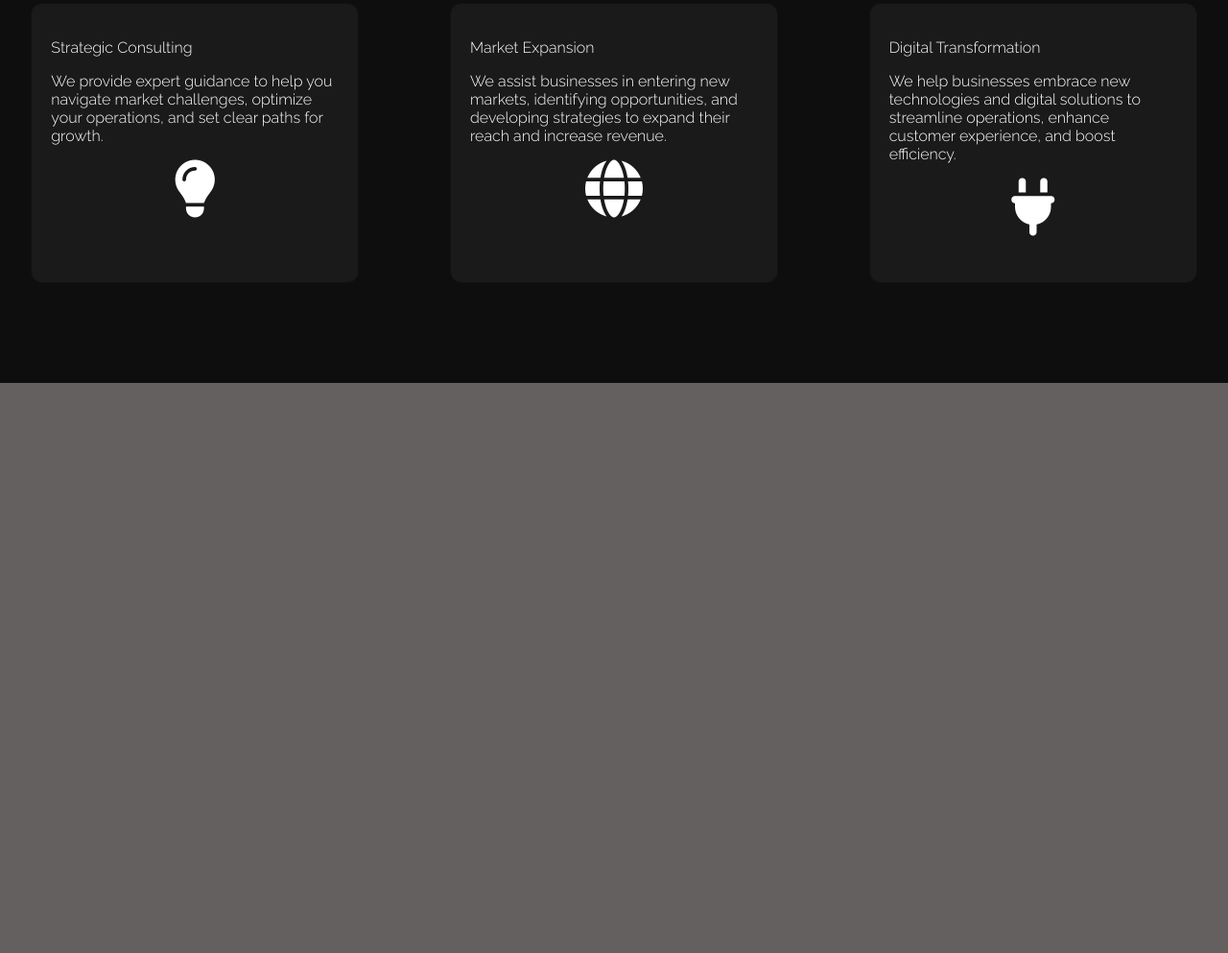
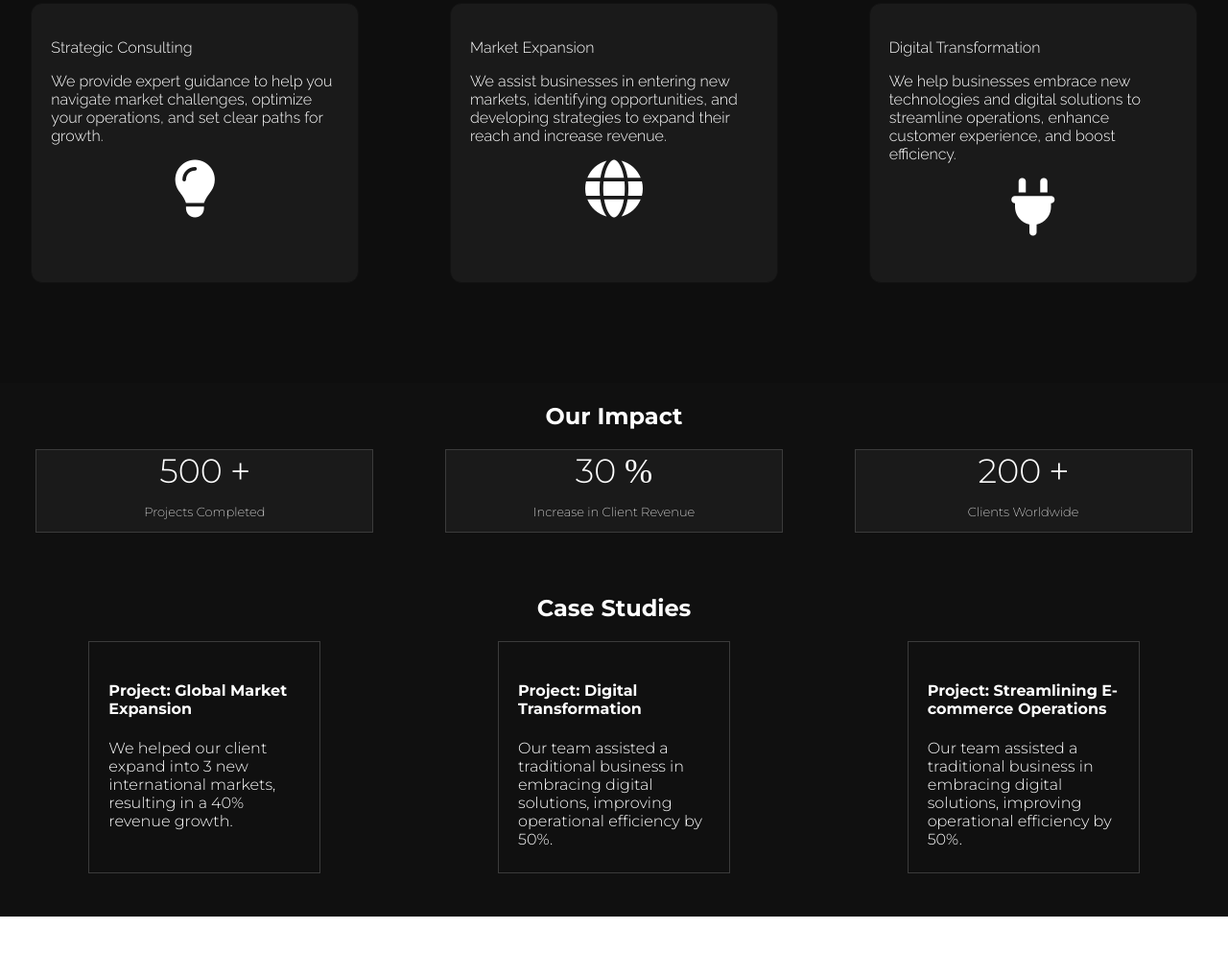
Before and after one commit to Luka288/landing-page, a plain HTML site: page index.html in a window 1280 px wide. Shown: the part 1217-2210 px from the top of the page at 96% size. After the commit the page ends 2172 px from the top, so only its background shows below. Drawn offline with nearby package versions, Linux system fonts and the light colour scheme.

Commit message:
responsive +sections

```diff
--- a/index.html
+++ b/index.html
@@ -24,7 +24,7 @@
     ></script>
     <script src="https://unpkg.com/typewriter-effect@latest/dist/core.js"></script>
     <script src="https://unpkg.com/scrollreveal"></script>
-    <script src="./main.js" defer></script>
+    <script type="module" src="./main.js"></script>
     <link rel="stylesheet" href="./style.css" />
   </head>
   <body>
@@ -130,7 +130,76 @@
           </div>
         </div>
       </section>
-      <section class="thirdSection"></section>
+      <section class="thirdSection">
+        <div class="impactContainer">
+          <div class="containerTitle">
+            <h2>Our Impact</h2>
+          </div>
+          <div class="stats">
+            <div class="stat">
+              <p class="statTitle">
+                <span class="statNumber" count-to="500"></span>
+                +
+              </p>
+              <p class="statDesc">Projects Completed</p>
+            </div>
+
+            <div class="stat">
+              <p class="statTitle">
+                <span class="statNumber" count-to="30"></span>
+                %
+              </p>
+              <p class="statDesc">Increase in Client Revenue</p>
+            </div>
+
+            <div class="stat">
+              <p class="statTitle">
+                <span class="statNumber" count-to="200"></span>
+                +
+              </p>
+              <p class="statDesc">Clients Worldwide</p>
+            </div>
+          </div>
+        </div>
+
+        <div class="caseStudies">
+          <div class="containerTitle">
+            <h2>Case Studies</h2>
+          </div>
+
+          <div class="cases">
+            <div class="studyCard">
+              <div class="studyBody">
+                <h4>Project: Global Market Expansion</h4>
+                <p>
+                  We helped our client expand into 3 new international markets,
+                  resulting in a 40% revenue growth.
+                </p>
+              </div>
+            </div>
+
+            <div class="studyCard">
+              <div class="studyBody">
+                <h4>Project: Digital Transformation</h4>
+                <p>
+                  Our team assisted a traditional business in embracing digital
+                  solutions, improving operational efficiency by 50%.
+                </p>
+              </div>
+            </div>
+
+            <div class="studyCard">
+              <div class="studyBody">
+                <h4>Project: Streamlining E-commerce Operations</h4>
+                <p>
+                  Our team assisted a traditional business in embracing digital
+                  solutions, improving operational efficiency by 50%.
+                </p>
+              </div>
+            </div>
+          </div>
+        </div>
+      </section>
     </main>
   </body>
 </html>
--- a/main.js
+++ b/main.js
@@ -7,6 +7,7 @@ const text = document.querySelector(".scrollText");
 const scrollIcon = document.querySelector(".scrollIcon");
 const burgerBartogg = document.querySelector(".toggleBar");
 const navItems = document.querySelector(".nav-items");
+const countNumbers = document.querySelectorAll(".statNumber");
 
 let activeDots = 0;
 let maxDots = 15;
@@ -16,10 +17,10 @@ let currIndex = 0;
 init();
 
 function init() {
-  // setInterval(flowingDots, 300);
   setInterval(speedingLines, 50);
   scrollReveals();
   typeWriter();
+  count();
 }
 
 function flowingDots() {
@@ -178,3 +179,22 @@ window.addEventListener("resize", () => {
     navItems.classList.remove("active");
   }
 });
+
+function count() {
+  let interval = 5000;
+
+  countNumbers.forEach((el) => {
+    let start = 0;
+    let end = parseInt(el.getAttribute("count-to"));
+    let durr = Math.floor(interval / end);
+
+    let startCounting = setInterval(() => {
+      start++;
+      el.textContent = start;
+
+      if (start === end) {
+        clearInterval(startCounting);
+      }
+    }, durr);
+  });
+}
--- a/style.css
+++ b/style.css
@@ -291,8 +291,88 @@ main {
 
 .thirdSection {
   width: 100%;
-  height: 100vh;
-  background-color: #646060;
+  /* min-height: 100vh; */
+  height: 100%;
+  background-color: #101010;
+}
+
+.impactContainer {
+  width: 100%;
+  height: 100%;
+  display: flex;
+  flex-direction: column;
+  justify-content: center;
+  align-items: center;
+  flex-wrap: wrap;
+}
+
+.containerTitle {
+  color: var(--base-content-white);
+  font-family: var(--main-font-montserrat);
+}
+
+.stat {
+  width: 350px;
+  height: auto;
+  background-color: #1a1a1a;
+  border: 1px solid #3b3b3b;
+  text-align: center;
+}
+
+.stats {
+  width: 100%;
+  display: flex;
+  justify-content: space-around;
+  flex-wrap: wrap;
+}
+
+.stats .stat .statTitle {
+  font-size: 35px;
+  color: white;
+  margin: 0;
+  padding: 0;
+}
+
+.stats .stat .statNumber {
+  font-family: var(--main-font-montserrat);
+  font-weight: 300;
+}
+
+.stat .statDesc {
+  font-size: 13px;
+  color: var(--base-content-white);
+  font-family: var(--main-font-montserrat);
+  font-weight: 250;
+}
+
+.studyCard {
+  width: 200px;
+  height: 200px;
+  border: 1px solid #3b3b3b;
+  padding: 20px;
+  color: var(--base-content-white);
+  font-family: var(--main-font-montserrat);
+}
+
+.studyBody p {
+  font-weight: 300;
+}
+
+.caseStudies {
+  width: 100%;
+  height: 400px;
+  display: flex;
+  flex-direction: column;
+  justify-content: center;
+  align-items: center;
+}
+
+.cases {
+  width: 100%;
+  height: auto;
+  display: flex;
+  justify-content: space-around;
+  flex-wrap: wrap;
 }
 
 @keyframes moveLine {
@@ -383,4 +463,8 @@ main {
   #typeWrite {
     font-size: 20px;
   }
+
+  .caseStudies {
+    height: 100%;
+  }
 }
```
